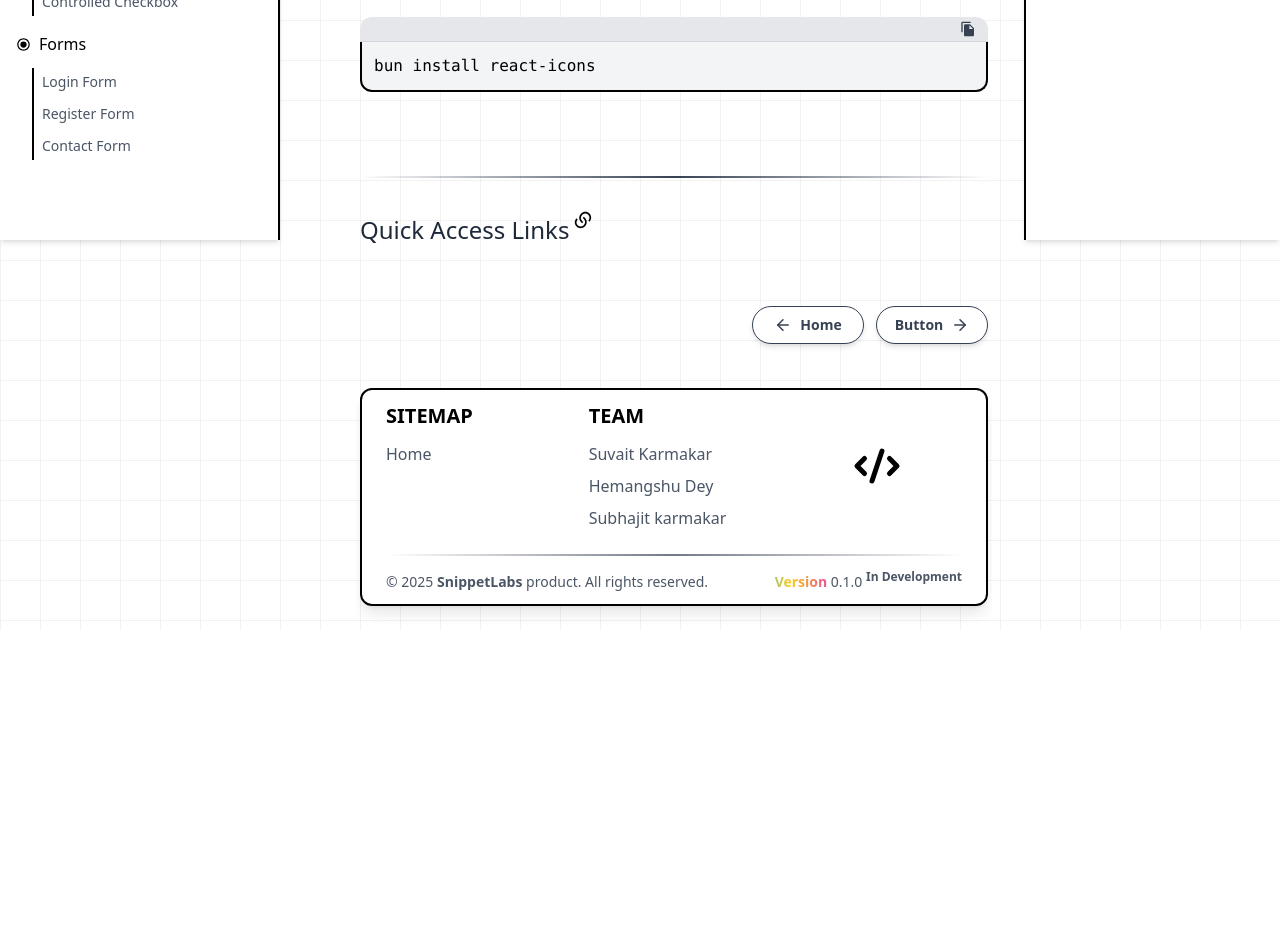
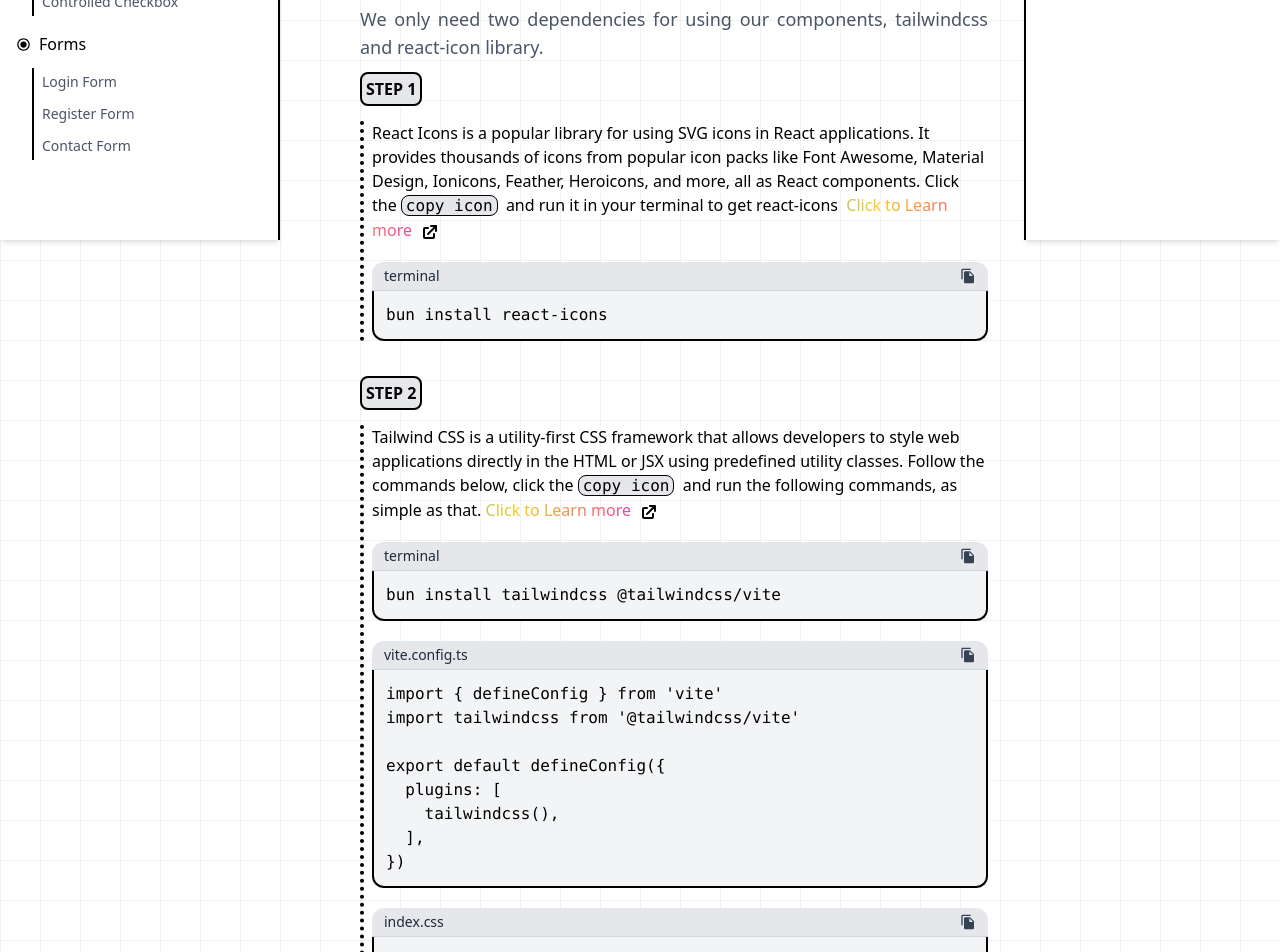
Before and after one commit to snippet-labs/COMPONENTLAB, a Next.js app: page /installation in a window 1280 px wide. Shown: the part 560-1512 px from the top of the page. Before the commit the page ends 1190 px from the top, so only its background shows below. Built offline with nearby package versions, Linux system fonts and the light colour scheme.

Commit message:
page(side-panel-installation): add installation guide section

```diff
--- a/src/app/installation/InstallationCodes.ts
+++ b/src/app/installation/InstallationCodes.ts
@@ -1 +1,11 @@
 export const INSTALLATION_CODES_REACT_ICONS = `bun install react-icons`;
+export const INSTALLATION_CODES_TAILWINDCSS = `bun install tailwindcss @tailwindcss/vite`;
+export const INSTALLATION_CODES_VITE_CONFIG_PLUGIN = `import { defineConfig } from 'vite'
+import tailwindcss from '@tailwindcss/vite'
+
+export default defineConfig({
+  plugins: [
+    tailwindcss(),
+  ],
+})`;
+export const INSTALLATION_CODES_CSS_IMPORT = `@import "tailwindcss";`;
--- a/src/app/installation/page.tsx
+++ b/src/app/installation/page.tsx
@@ -1,8 +1,15 @@
 // Modules
+import { HiExternalLink } from 'react-icons/hi';
+import Link from 'next/link';
 import CodeBlock from '@/components/Ui/CodeBlock/CodeBlock';
 import Footer from '@/components/Ui/Footer/Footer';
 import Pagination from '@/components/Ui/Pagination/Pagination';
-import { INSTALLATION_CODES_REACT_ICONS } from './InstallationCodes';
+import {
+  INSTALLATION_CODES_CSS_IMPORT,
+  INSTALLATION_CODES_REACT_ICONS,
+  INSTALLATION_CODES_TAILWINDCSS,
+  INSTALLATION_CODES_VITE_CONFIG_PLUGIN,
+} from './InstallationCodes';
 
 const InstallationGuidePage = () => {
   return (
@@ -14,20 +21,91 @@ const InstallationGuidePage = () => {
           ComponentLAB is designed with low dependency, focusing solely on delivering clean,
           reusable code to help you build your next accessible component with ease. With a simple
           installation process, you can quickly &nbsp;
-          <code className="bg-gray-200 px-1 border-1 rounded-lg">copy</code> and &nbsp;
-          <code className="bg-gray-200 px-1 border-1 rounded-lg">paste</code> any component&apos;s
-          code block to get your component up and running. Additionally, all components are fully
-          compatible with Tailwind CSS, making it effortless to customize and style them to fit your
-          project&apos;s needs.
+          <code className="bg-gray-200 px-1 border-1 rounded-lg text-black">copy</code> and &nbsp;
+          <code className="bg-gray-200 px-1 border-1 rounded-lg text-black">paste</code> any
+          component&apos;s code block to get your component up and running. Additionally, all
+          components are fully compatible with Tailwind CSS, making it effortless to customize and
+          style them to fit your project&apos;s needs.
         </p>
       </div>
       <div>
         <div className="mt-10">
           <p className="font-bold text-3xl">Installation</p>
-          <CodeBlock codes={INSTALLATION_CODES_REACT_ICONS} codeLanguage="bash" />
+          <p className="mt-2 mb-4 text-sm md:text-lg lg:text-lg text-gray-600 font-medium text-justify">
+            We only need two dependencies for using our components, tailwindcss and react-icon
+            library.
+          </p>
+          <div>
+            <p className="font-bold border-2 rounded-lg bg-gray-200 p-1 inline">STEP 1</p>
+            <div className="border-l-4 border-dotted mt-5">
+              <div className="ml-2">
+                <p>
+                  React Icons is a popular library for using SVG icons in React applications. It
+                  provides thousands of icons from popular icon packs like Font Awesome, Material
+                  Design, Ionicons, Feather, Heroicons, and more, all as React components. Click
+                  the&nbsp;
+                  <code className="bg-gray-200 px-1 border-1 rounded-lg text-black">copy icon</code>
+                  &nbsp; and run it in your terminal to get react-icons &nbsp;
+                  <span className="bg-clip-text text-transparent bg-gradient-to-r from-purple-500 via-pink-500 to-yellow-500 gradient-shift-animation">
+                    Click to Learn more
+                  </span>
+                  <Link href={'https://react-icons.github.io/react-icons/'} target="_blank">
+                    <HiExternalLink
+                      size={20}
+                      className="inline ml-2 hover:scale-105 hover:cursor-pointer transition-all duration-150"
+                    />
+                  </Link>
+                </p>
+                <CodeBlock
+                  codes={INSTALLATION_CODES_REACT_ICONS}
+                  codeLanguage="bash"
+                  fileName="terminal"
+                />
+              </div>
+            </div>
+          </div>
+          <div className="mt-10">
+            <p className="font-bold border-2 rounded-lg bg-gray-200 p-1 inline">STEP 2</p>
+            <div className="border-l-4 border-dotted mt-5">
+              <div className="ml-2">
+                <p>
+                  Tailwind CSS is a utility-first CSS framework that allows developers to style web
+                  applications directly in the HTML or JSX using predefined utility classes. Follow
+                  the commands below, click the&nbsp;
+                  <code className="bg-gray-200 px-1 border-1 rounded-lg text-black">copy icon</code>
+                  &nbsp; and run the following commands, as simple as that.&nbsp;
+                  <span className="bg-clip-text text-transparent bg-gradient-to-r from-purple-500 via-pink-500 to-yellow-500 gradient-shift-animation">
+                    Click to Learn more
+                  </span>
+                  <Link href={'https://tailwindcss.com/'} target="_blank">
+                    <HiExternalLink
+                      size={20}
+                      className="inline ml-2 hover:scale-105 hover:cursor-pointer transition-all duration-150"
+                    />
+                  </Link>
+                </p>
+                <CodeBlock
+                  codes={INSTALLATION_CODES_TAILWINDCSS}
+                  codeLanguage="bash"
+                  fileName="terminal"
+                />
+                <CodeBlock
+                  codes={INSTALLATION_CODES_VITE_CONFIG_PLUGIN}
+                  codeLanguage="bash"
+                  fileName="vite.config.ts"
+                />
+                <CodeBlock
+                  codes={INSTALLATION_CODES_CSS_IMPORT}
+                  codeLanguage="bash"
+                  fileName="index.css"
+                />
+              </div>
+            </div>
+          </div>
         </div>
       </div>
       <Pagination
+        paginationTitle="Official installation guide"
         previousRoute="/"
         previousRouteTitle="Home"
         nextRoute="/button"
--- a/src/components/Pages/Header/Header.tsx
+++ b/src/components/Pages/Header/Header.tsx
@@ -58,7 +58,7 @@ const Header: React.FC = () => {
           </div>
         </div>
       </header>
-      <Pagination cards={HEADER_QUICK_LINKS} previousRoute="/" nextRoute="/" />
+      <Pagination cards={HEADER_QUICK_LINKS} previousRoute="/" nextRoute="/installation" />
       <Footer />
     </>
   );
```
